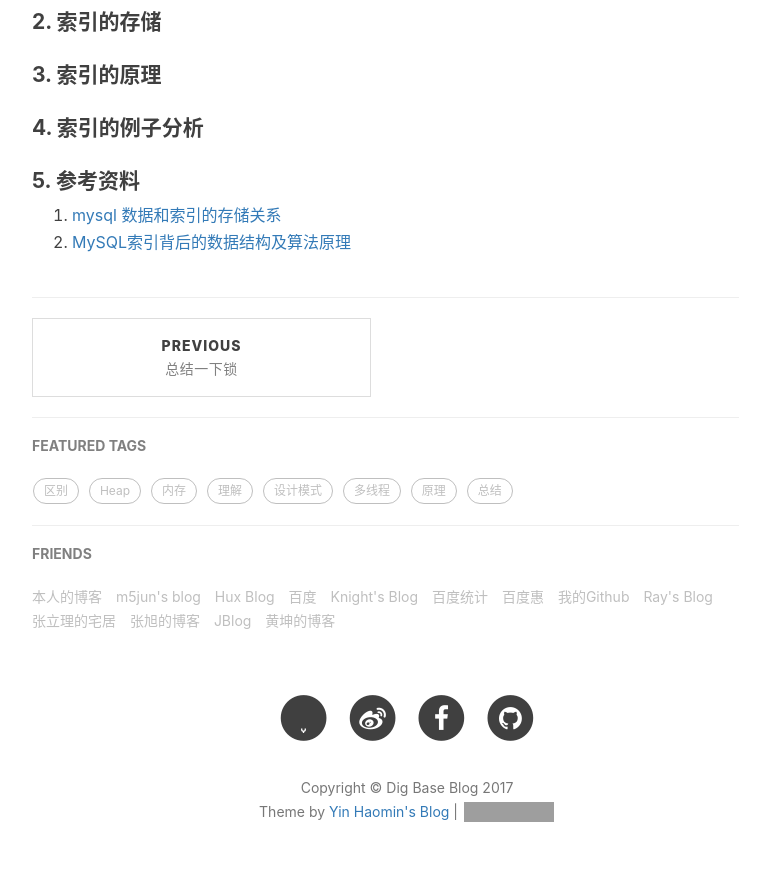
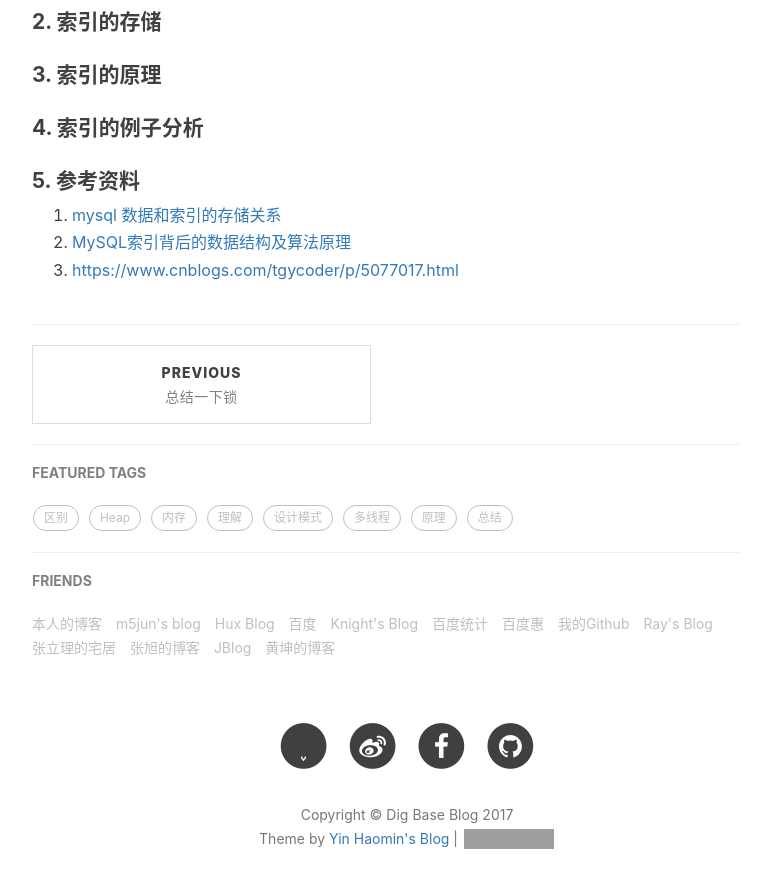
Before and after one commit to baiscjava/basicjava.github.io, a Jekyll site: the page built from _posts/2017-08-29-总结一下数据库的索引.md, in a window 1280 px wide and 900 px high, scrolled down 1415 px. Shown: the top 888 px of the window, without its empty margins (233-1003 px from the left). Built offline with Jekyll 4.4.1, drawn with Linux system fonts in a browser that asks for light colours; nearby versions of some CDN libraries; comment, search, counter and statistics services are not loaded; some of the changed lines change nothing that is shown; grey boxes are pictures that could not be loaded.

Commit message:
Update 2017-08-29-总结一下数据库的索引.md

```diff
--- a/_posts/2017-08-29-总结一下数据库的索引.md
+++ b/_posts/2017-08-29-总结一下数据库的索引.md
@@ -49,3 +49,4 @@ sex存在于索引中，这就是所谓的索引覆盖。<br>
 #### 5. 参考资料<br>
 1. [mysql 数据和索引的存储关系](http://blog.csdn.net/tangkund3218/article/details/46945311)
 2. [MySQL索引背后的数据结构及算法原理](https://www.cnblogs.com/tgycoder/p/5410057.html)
+3. [https://www.cnblogs.com/tgycoder/p/5077017.html](https://www.cnblogs.com/tgycoder/p/5077017.html)
```
